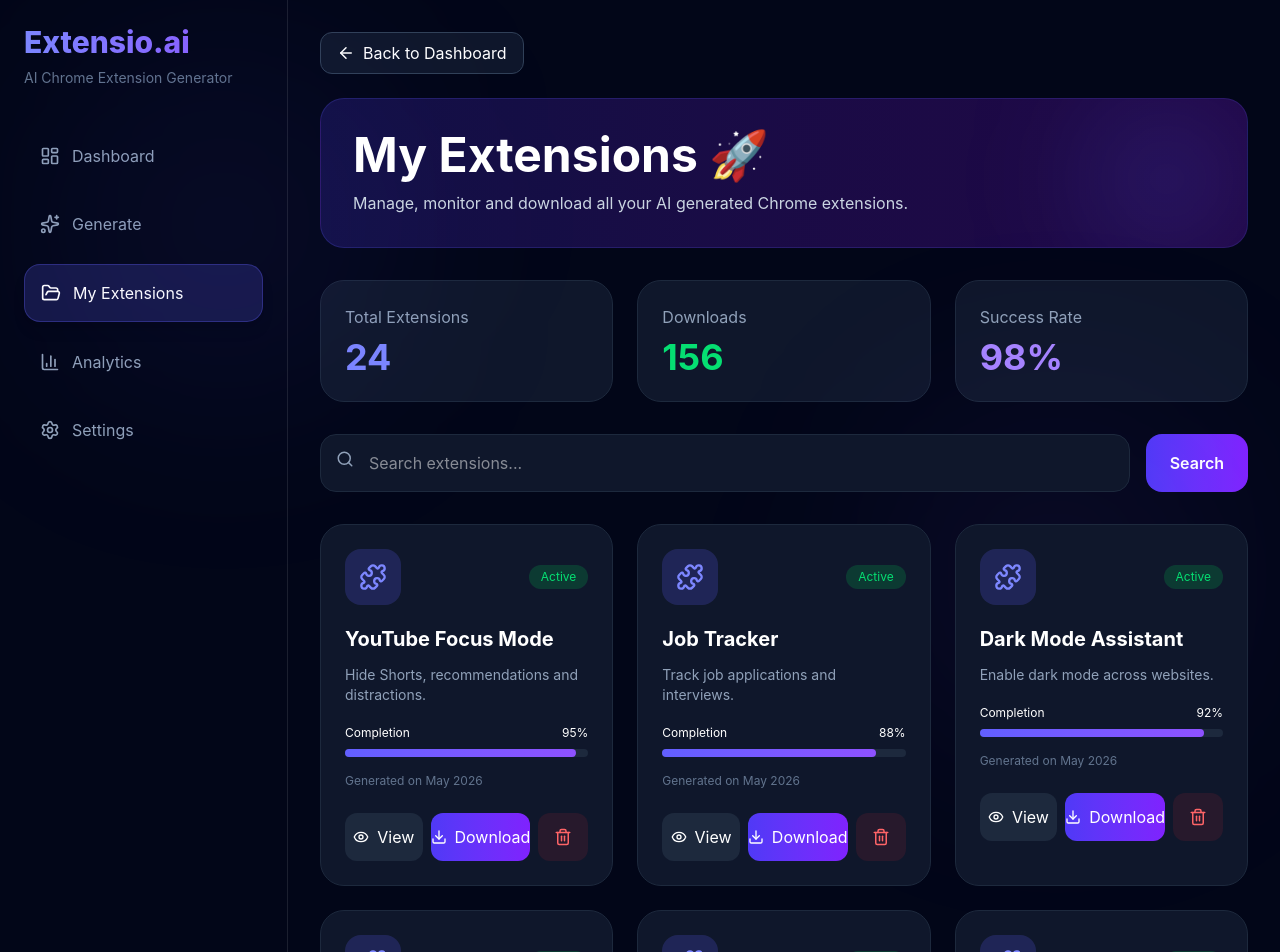
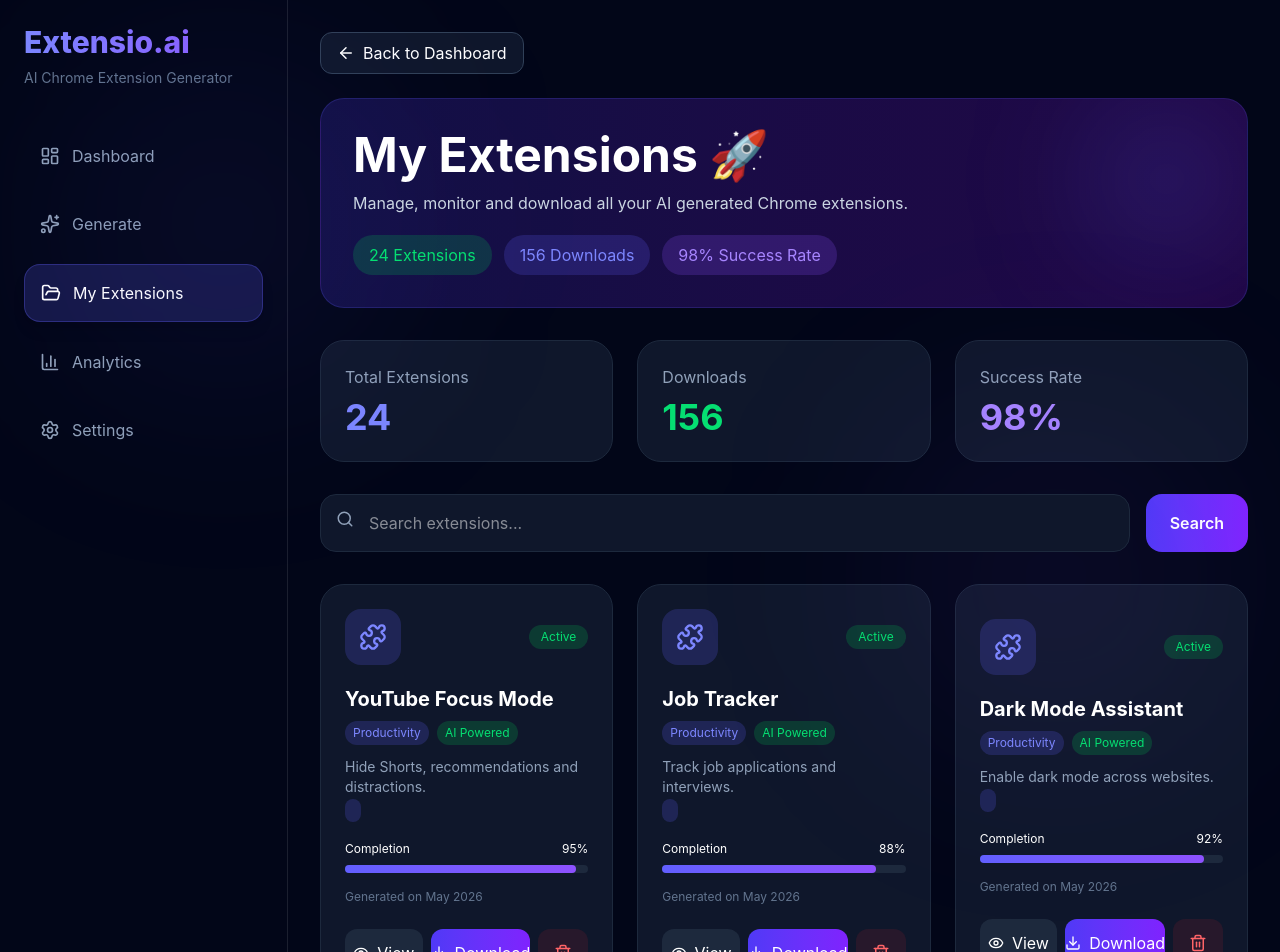
Before and after one commit to vimalrajput05/Extensio, a React (Vite) app in the folder frontend/: page /extensions in a window 1280 px wide. Shown: the top 952 px of the page. Built offline with nearby package versions, Linux system fonts and the light colour scheme.

Commit message:
enhanced the MyExtension page and algined the layout

```diff
--- a/frontend/src/pages/MyExtensions.jsx
+++ b/frontend/src/pages/MyExtensions.jsx
@@ -82,6 +82,20 @@ function MyExtensions() {
             Manage, monitor and download all your AI generated
             Chrome extensions.
           </p>
+                  <div className="mt-5 flex flex-wrap gap-3">
+  <span className="rounded-full bg-green-500/20 px-4 py-2 text-green-400">
+    24 Extensions
+  </span>
+
+  <span className="rounded-full bg-indigo-500/20 px-4 py-2 text-indigo-400">
+    156 Downloads
+  </span>
+
+  <span className="rounded-full bg-violet-500/20 px-4 py-2 text-violet-400">
+    98% Success Rate
+  </span>
+</div>
+
         </motion.div>
 
         {/* Stats */}
@@ -163,8 +177,7 @@ function MyExtensions() {
                 y: -12,
                 scale: 1.03,
               }}
-              className="group relative overflow-hidden rounded-3xl border border-slate-800 bg-slate-900 p-6"
-            >
+           className="rounded-3xl border border-slate-800 bg-slate-900 p-6 flex flex-col justify-center min-h-[150px]" >
               {/* Glow */}
               <div className="absolute inset-0 bg-gradient-to-r from-indigo-500/10 via-violet-500/10 to-pink-500/10 opacity-0 blur-3xl transition-all duration-500 group-hover:opacity-100"></div>
 
@@ -185,16 +198,26 @@ function MyExtensions() {
                   </span>
 
                 </div>
+<h2 className="text-xl font-bold">
+  {extension.name}
+</h2>
 
-                {/* Content */}
-                <h2 className="text-xl font-bold">
-                  {extension.name}
-                </h2>
+<div className="mt-2 flex gap-2">
+  <span className="rounded-full bg-indigo-500/20 px-2 py-1 text-xs text-indigo-400">
+    Productivity
+  </span>
 
-                <p className="mt-3 text-sm text-slate-400">
-                  {extension.description}
-                </p>
+  <span className="rounded-full bg-green-500/20 px-2 py-1 text-xs text-green-400">
+    AI Powered
+  </span>
+</div>
 
+<p className="mt-3 text-sm text-slate-400">
+  {extension.description}
+</p>
+<span className="rounded-full bg-indigo-500/20 px-2 py-1 text-xs text-indigo-400">
+  {extension.category}
+</span>
                 {/* Progress */}
                 <div className="mt-5">
 
```
